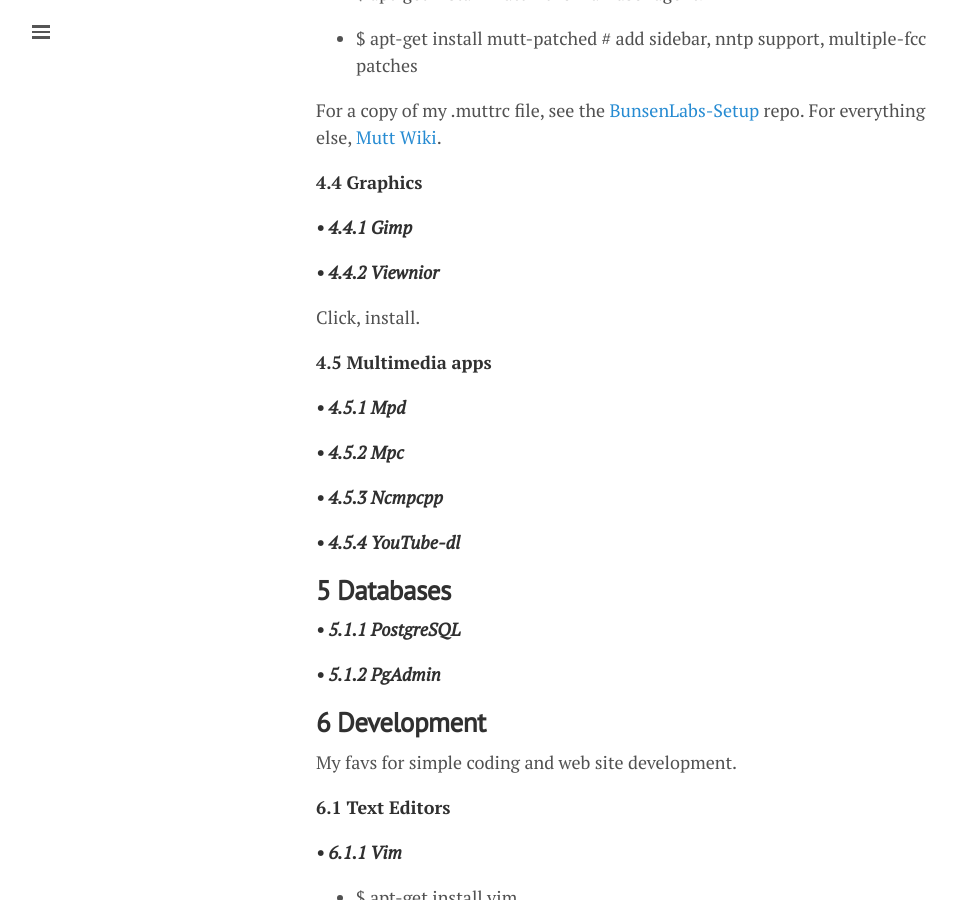
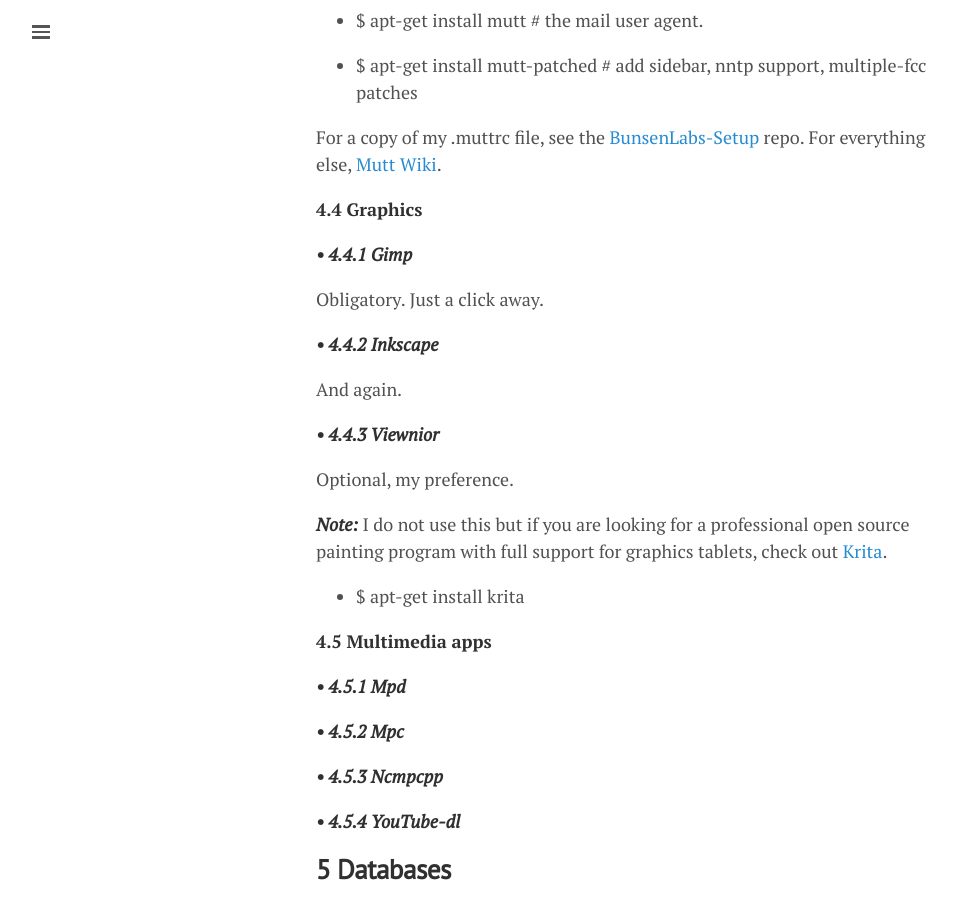
Before and after one commit to lgeurts/lgeurts.github.io, a Jekyll site: the page built from _posts/2017-07-11-bunsenlabs-linux-setup-notes-for dell-inspiron-6000.md, in a window 1280 px wide and 900 px high, scrolled down 3464 px. Shown: the whole window, without its empty margins (0-957 px from the left). Built offline with Jekyll 4.4.1, drawn with Linux system fonts in a browser that asks for light colours; nearby versions of some CDN libraries; comment, search, counter and statistics services are not loaded; some of the changed text lies outside the part shown.

Commit message:
Update 2017-07-11-bunsenlabs-linux-setup-notes-for dell-inspiron-6000.md

```diff
--- a/_posts/2017-07-11-bunsenlabs-linux-setup-notes-for dell-inspiron-6000.md
+++ b/_posts/2017-07-11-bunsenlabs-linux-setup-notes-for dell-inspiron-6000.md
@@ -29,7 +29,7 @@
 
 > * 08/02/17 Reworked the layout.
 > * 08/04/17 Adding info for nftables, screenfetch, iftop, ttyload.
-> * 08/07/17 Adding info for Claws Mail and Mutt.
+> * 08/07/17 Adding info for Claws Mail, Mutt, Inkscape and Krita.
 
 **2 Before you begin**
 ----------------------
@@ -104,9 +104,19 @@
 
 ***• 4.4.1 Gimp***
 
-***• 4.4.2 Viewnior***
+Obligatory. Just a click away.
 
-Click, install.
+***• 4.4.2 Inkscape***
+
+And again.
+
+***• 4.4.3 Viewnior***
+
+Optional, my preference.
+
+***Note:*** I do not use this but if you are looking for a professional open source painting program with full support for graphics tablets, check out [Krita](https://krita.org/en/).
+
+- $ apt-get install krita
 
 **4.5 Multimedia apps**
 
```
